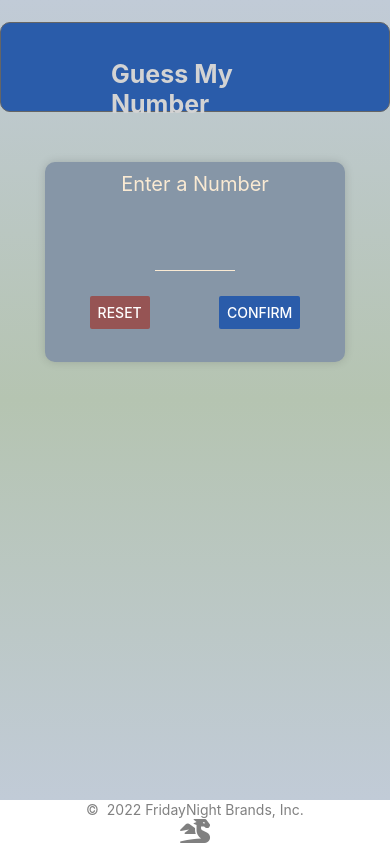
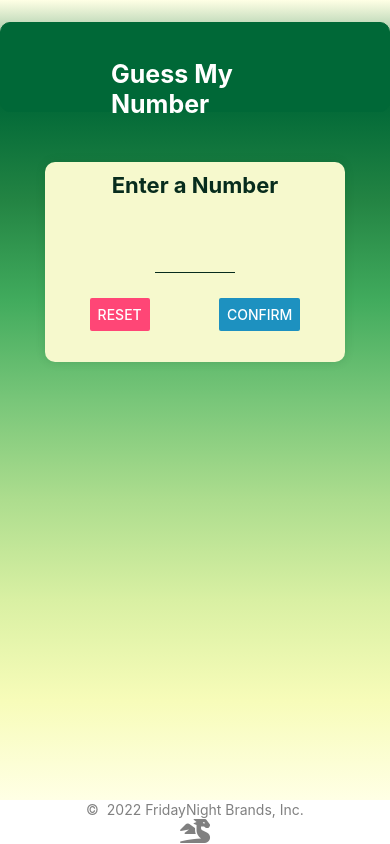
Before and after one commit to yellow0125/hw1-guessing, a React Native app in the folder guessing/: screen / in a window 390 px wide. Built offline with nearby package versions, Linux system fonts and the light colour scheme.

Commit message:
modify bgc and readme

```diff
--- a/guessing/App.js
+++ b/guessing/App.js
@@ -46,7 +46,7 @@ export default function App() {
     <>
       <View style={styles.container}>
         <LinearGradient
-          colors={['#C1CBD7', '#B5C4B1', '#C1CBD7']}
+          colors={['#ffffe5','#006837', '#238443','#41ab5d','#78c679','#addd8e', '#d9f0a3', '#f7fcb9','#ffffe5',]}
           style={styles.background}
         />
         <Header title='Guess My Number'>
--- a/guessing/components/Card.js
+++ b/guessing/components/Card.js
@@ -13,11 +13,11 @@ export default function Card(props) {
 const styles = StyleSheet.create({
   square: {
     alignSelf: "center",
-    backgroundColor: "#8696a7",
+    backgroundColor: "#f6f9cd",
     borderRadius: 10,
     height: 200,
     width: 300,
-    shadowColor: "black",
+    shadowColor: "#004529",
     shadowOffset: { width: 0, height: 0 },
     shadowRadius: 10,
     shadowOpacity: 0.15,
--- a/guessing/components/Header.js
+++ b/guessing/components/Header.js
@@ -11,7 +11,7 @@ export default function Header(props) {
 
 const styles = StyleSheet.create({
   title:{
-    borderColor:'#656565',
+    borderColor:'#006837',
     borderRadius: 10,
     borderWidth: 1,
     marginTop: 22,
@@ -19,14 +19,15 @@ const styles = StyleSheet.create({
     alignSelf: "center",
     justifyContent: 'center',
     fontSize:25,
+
     color:'#4f5555',
     width: '100%',
-    backgroundColor:'#2a5caa',
+    backgroundColor:'#006837',
     paddingTop: 36,
     height: 90,
     paddingLeft:110 ,
     paddingRight:110 ,
-    color:'lightgrey',
+    color:'white',
     fontWeight:'bold'
   },
 });
--- a/guessing/screens/StartScreen.js
+++ b/guessing/screens/StartScreen.js
@@ -58,12 +58,12 @@ export default function StartScreen() {
         <View style={styles.buttons}>
           <Button
             title='reset'
-            color='#965454'
+            color='#ff4676'
             onPress={resetInputHandler}
           />
           <Button
             title='confirm'
-            color='#2a5caa'
+            color='#1d91c0'
             onPress={confirmInputHandler}
           />
         </View>
@@ -77,8 +77,9 @@ const styles = StyleSheet.create({
     margin: 10,
     alignSelf: "center",
     justifyContent: 'center',
-    fontSize: 20,
-    color: '#faead3'
+    fontSize: 22,
+    color: '#072c1d',
+    fontWeight:'bold'
   },
   input: {
     alignSelf: "center",
@@ -86,7 +87,7 @@ const styles = StyleSheet.create({
     height: 50,
     marginTop: 15,
     borderBottomWidth: 1,
-    borderColor: '#faead3',
+    borderColor: '#072c1d',
     padding: 10,
   },
   buttons: {
```
Also changed, not shown: 1 other file (tests, documents, lock files or other folders).
